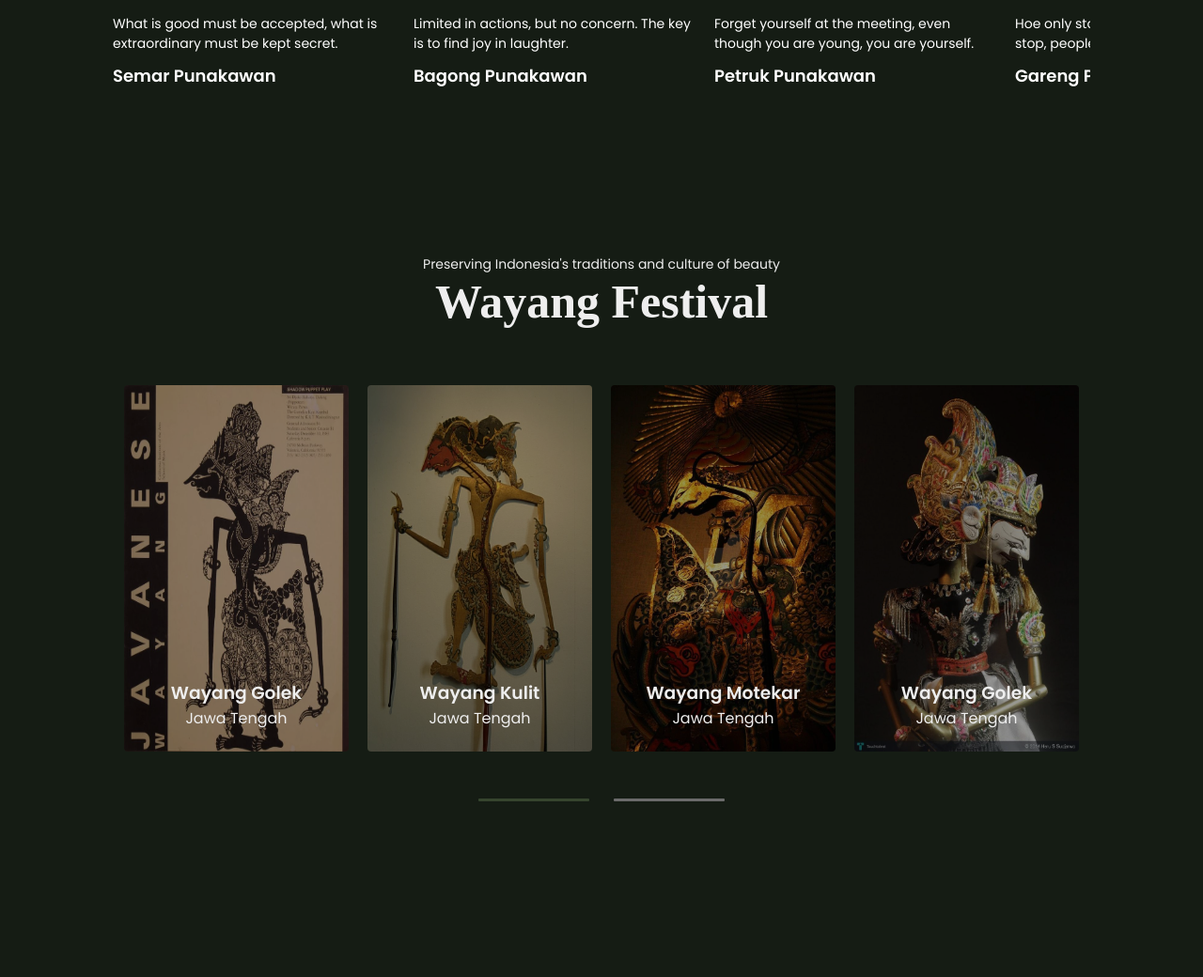
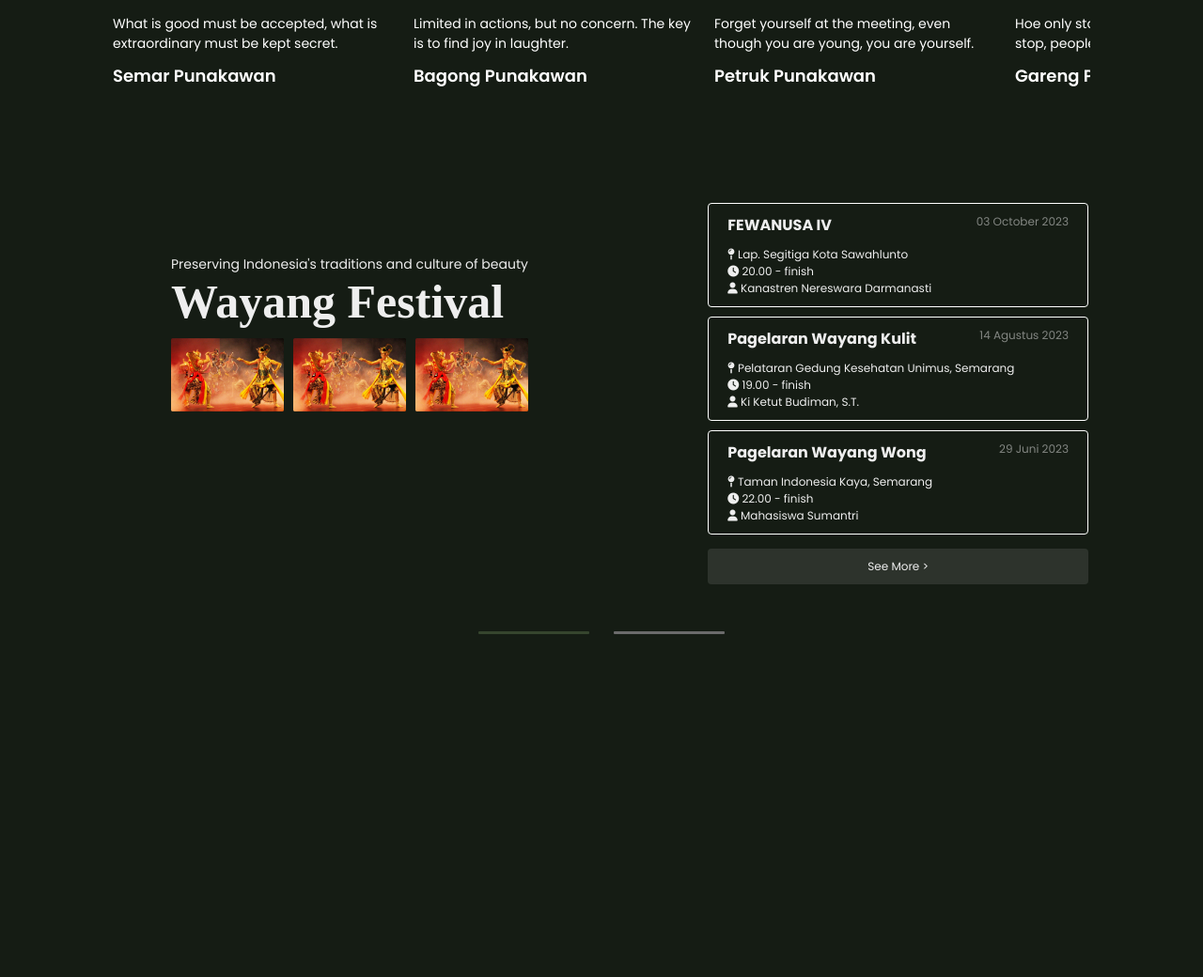
Before and after one commit to msultanalhakim/Srimulat, a PHP site: page / in a window 1280 px wide. Shown: the part 799-1839 px from the top of the page at 94% size. Run offline with PHP 8.4, Linux system fonts and the light colour scheme; some libraries are stand-ins or nearby versions.

Commit message:
festival section

```diff
--- a/css/coba.css
+++ b/css/coba.css
@@ -451,12 +451,12 @@ input:checked+.slider:before {
 .festival-section .festival-content{
     width: 100%;
     margin-top: 170px;
+    display: flex;
 }
 
 .festival-content .festival-title{
     width: 100%;
     padding: 60px;
-    text-align: center;
 }
 
 .festival-content .festival-title h3{
@@ -470,31 +470,67 @@ input:checked+.slider:before {
     font-size: 14px;
 }
 
-.festival-content .festival-image{
-    width: 100%;
+.festival-content .festival-title .festival-title-image {
+    margin-top: 10px;
     display: flex;
-    justify-content: space-around;
+    gap: 10px;
 }
 
-.festival-image .image-content{
-    position: relative;
-    width: 23%;
+.festival-content .festival-list{
+    width: 70%;
+    display: flex;
+    flex-direction: column;
+    color: #eeeeee;
+    font-size: 12px;
+}
+
+.festival-list .festival-event{
     -webkit-transition: .3s;
     transition: .3s;
+    border: 1px solid #ffffff;
+    border-radius: 4px;
+    margin: 5px 0;
+    display: flex;
+    flex-direction: column;
+    padding: 10px 20px;
 }
 
-.festival-image .image-content img{
-    width: 100%;
-    height: 390px;
-    border-radius: 4px;
-    filter: brightness(60%);
+.festival-list .festival-event a {
+    text-decoration: none;
+    color: #eeeeee;
 }
 
-.festival-image .image-content:hover{
+.festival-list .festival-event:hover{
     transform: scale(1.1);
 }
 
-.image-content .image-title{
+.festival-list .festival-event .festival-event-head {
+    display: flex;
+    justify-content: space-between;
+    margin-bottom: 10px;
+}
+
+.festival-list .festival-event .festival-event-head b {
+    font-size: 16px;
+}
+
+.festival-list .festival-event .festival-event-head p {
+    opacity: 0.5;
+}
+
+.festival-list a.festival-event-foot {
+    display: flex;
+    justify-content: center;
+    width: 100%;
+    background-color: rgba(255, 255, 255, 0.1);
+    padding: 10px 20px;
+    margin-top: 10px;
+    border-radius: 4px;
+    text-decoration: none;
+    color: #eeeeee;
+}
+
+.festival-event .image-title{
     position: absolute;
     width: 100%;
     bottom: 15px;
@@ -503,12 +539,12 @@ input:checked+.slider:before {
     padding: 8px;
 }
 
-.image-content .image-title h3{
+.festival-event .image-title h3{
     color: #eeeeee;
     font-weight: 600;
 }
 
-.image-content .image-title p{
+.festival-event .image-title p{
     color: #eeeeee;
     width: 100%;
 }
--- a/index.html
+++ b/index.html
@@ -105,36 +105,55 @@
                 <div class="festival-title">
                     <p>Preserving Indonesia's traditions and culture of beauty</p>
                     <h3>Wayang Festival</h3>
+                    <div class="festival-title-image">
+                        <img src="images/wayang-wong.png" alt="Wayang Wong" width="120">
+                        <img src="images/wayang-wong.png" alt="Wayang Wong" width="120">
+                        <img src="images/wayang-wong.png" alt="Wayang Wong" width="120">
+                    </div>
                 </div>
-                <div class="festival-image">
-                    <div class="image-content">
-                        <img src="images/CalArts Poster Archive.jpeg" alt="Wayang Festival">
-                        <div class="image-title">
-                            <h3>Wayang Golek</h3>
-                            <p>Jawa Tengah</p>
-                        </div>
+                <div class="festival-list">
+                    <div class="festival-event">
+                        <a href="">
+                            <div class="festival-event-head">
+                                <b>FEWANUSA IV</b>
+                                <p>03 October 2023</p>
+                            </div>
+                            <p>
+                                <i class="fa-solid fa-map-pin"></i> Lap. Segitiga Kota Sawahlunto<br>
+                                <i class="fa-solid fa-clock"></i> 20.00 - finish<br>
+                                <i class="fa-solid fa-user"></i> Kanastren Nereswara Darmanasti<br>
+                            </p>
+                        </a>
                     </div>
-                    <div class="image-content">
-                        <img src="images/Wayang kulit from Indonesia.jpeg" alt="Wayang Festival">
-                        <div class="image-title">
-                            <h3>Wayang Kulit</h3>
-                            <p>Jawa Tengah</p>
-                        </div>
+                    <div class="festival-event">
+                        <a href="">
+                            <div class="festival-event-head">
+                                <b>Pagelaran Wayang Kulit</b>
+                                <p>14 Agustus 2023</p>
+                            </div>
+                            <p>
+                                <i class="fa-solid fa-map-pin"></i> Pelataran Gedung Kesehatan Unimus, Semarang<br>
+                                <i class="fa-solid fa-clock"></i> 19.00 - finish<br>
+                                <i class="fa-solid fa-user"></i> Ki Ketut Budiman, S.T.<br>
+                            </p>
+                        </a>
                     </div>
-                    <div class="image-content">
-                        <img src="images/b925b82a-ff47-46bb-9969-2c53e4e986f7.jpeg" alt="Wayang Festival">
-                        <div class="image-title">
-                            <h3>Wayang Motekar</h3>
-                            <p>Jawa Tengah</p>
-                        </div>
+                    <div class="festival-event">
+                        <a href="">
+                            <div class="festival-event-head">
+                                <b>Pagelaran Wayang Wong</b>
+                                <p>29 Juni 2023</p>
+                            </div>
+                            <p>
+                                <i class="fa-solid fa-map-pin"></i> Taman Indonesia Kaya, Semarang<br>
+                                <i class="fa-solid fa-clock"></i> 22.00 - finish<br>
+                                <i class="fa-solid fa-user"></i> Mahasiswa Sumantri<br>
+                            </p>
+                        </a>
                     </div>
-                    <div class="image-content">
-                        <img src="images/0772aab5-acb2-414d-8088-78e88fb71e4f.jpeg" alt="Wayang Festival">
-                        <div class="image-title">
-                            <h3>Wayang Golek</h3>
-                            <p>Jawa Tengah</p>
-                        </div>
-                    </div>
+                    <a href="" class="festival-event-foot">
+                        See More >
+                    </a>
                 </div>
             </div>
             <div class="festival-footer">
```
Also changed, not shown: images/wayang-wong.png (added).
